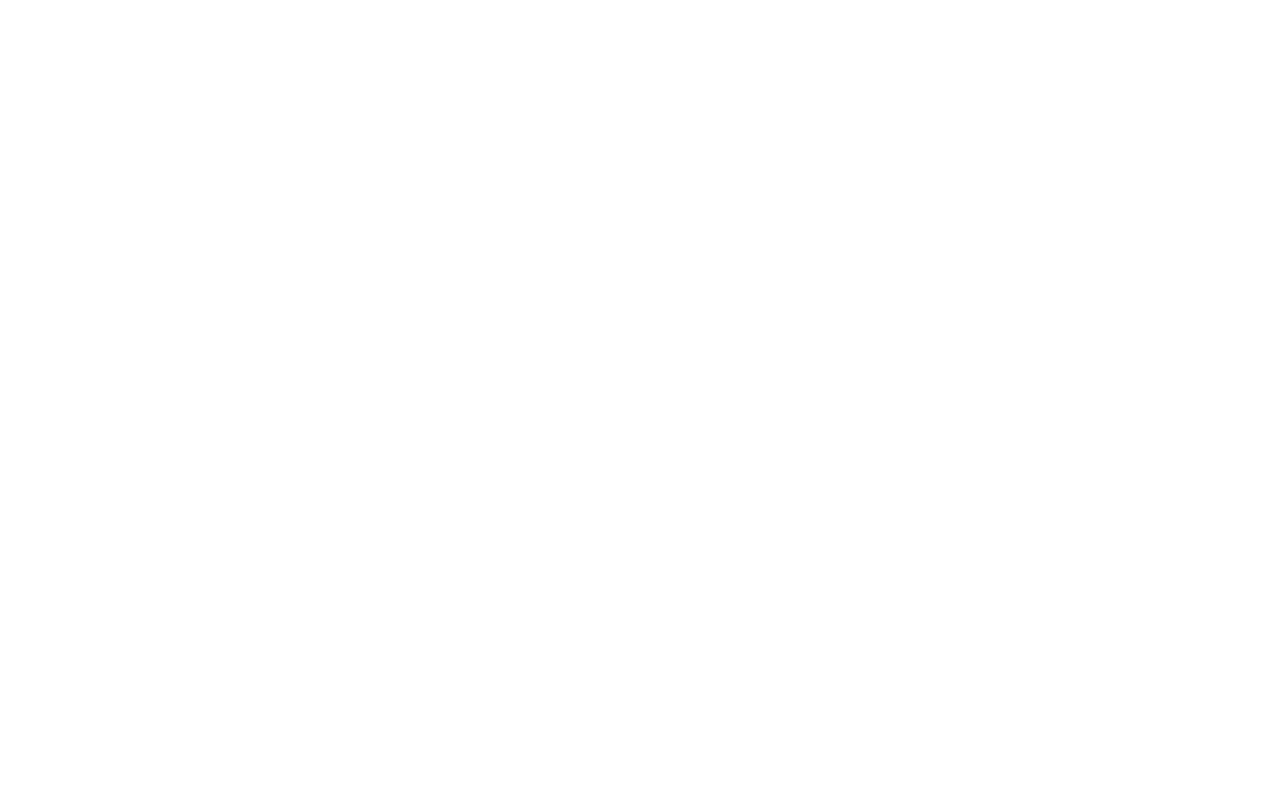
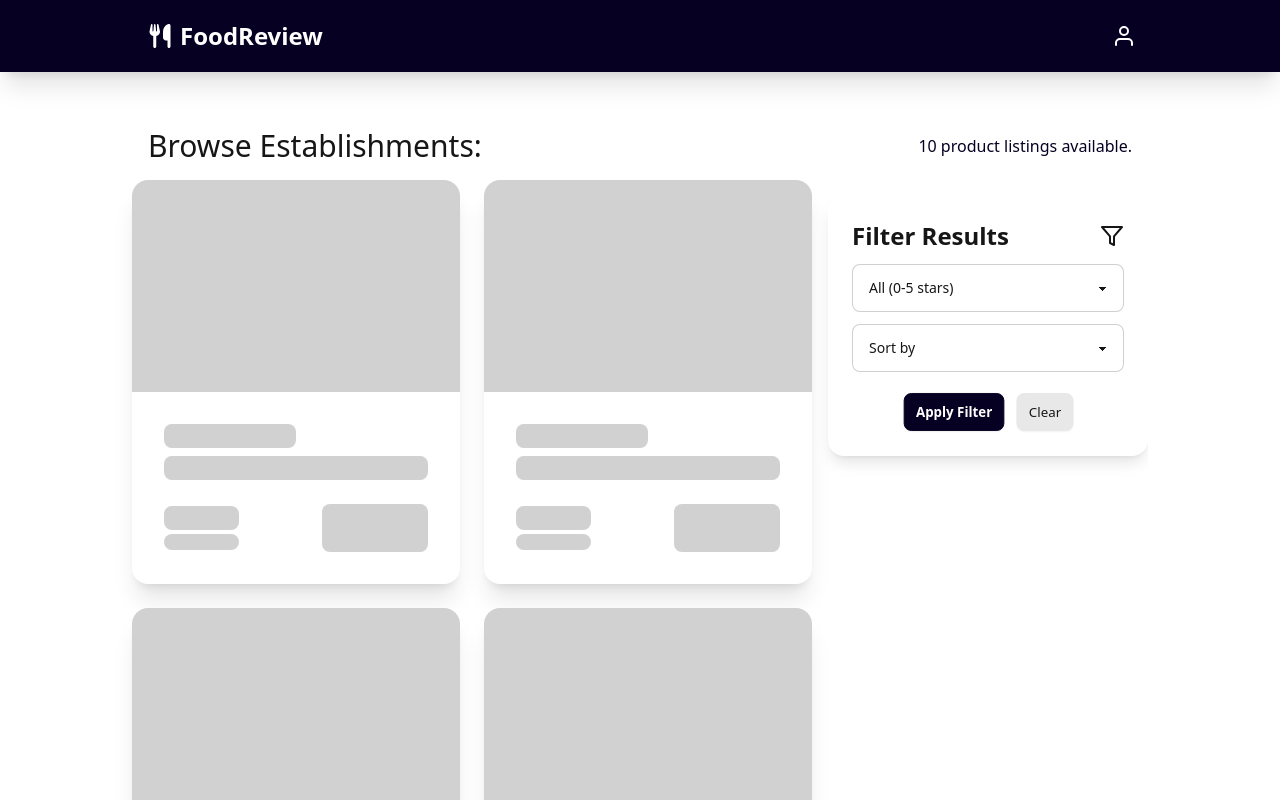
Before and after one commit to fofajardo/cmsc127-food-review, a React (Vite) app: page /feed in a window 1280 px wide. Before the commit this address had no page. Shown: the top 800 px of the page. Built offline with nearby package versions, Linux system fonts and the light colour scheme.

Commit message:
feature: created initial establishment feed page.

```diff
--- a/src/App.tsx
+++ b/src/App.tsx
@@ -3,12 +3,14 @@
 
 import "./App.css";
 import { HomePage } from "./pages/HomePage.tsx";
+import { EstablishmentFeedPage } from "./pages/EstablishmentFeedPage.tsx";
 
 function App() {
   return (
     <BrowserRouter>
       <Routes>
         <Route path="/" element={<HomePage />} />
+        <Route path="/feed" element={<EstablishmentFeedPage />} />
       </Routes>
     </BrowserRouter>
   );
--- /dev/null
+++ b/src/components/estab_feed/EstablishmentFeedFilterCard.tsx
@@ -0,0 +1,89 @@
+import React from "react";
+import { FiFilter } from "react-icons/fi";
+
+export function EstablishmentFeedFilterCard({
+  applyFilter,
+}: {
+  applyFilter: (
+    searchString: string,
+    minPrice: number,
+    maxPrice: number,
+    sortType: string
+  ) => void;
+}) {
+  const handleFilterClick = () => {
+    const searchInput = (
+      document.getElementById("searchInput") as HTMLInputElement
+    ).value;
+    const minPriceInput = parseInt(
+      (document.getElementById("minPriceInput") as HTMLInputElement).value
+    );
+    const maxPriceInput = parseInt(
+      (document.getElementById("maxPriceInput") as HTMLInputElement).value
+    );
+    let sortInput = (document.querySelector(".select") as HTMLSelectElement)
+      .value;
+    // if default, set to empty string
+    if (sortInput === "Sort by") sortInput = "";
+    applyFilter(searchInput, minPriceInput, maxPriceInput, sortInput);
+  };
+  const handleClearClick = () => {
+    (document.getElementById("searchInput") as HTMLInputElement).value = "";
+    (document.getElementById("minPriceInput") as HTMLInputElement).value = "";
+    (document.getElementById("maxPriceInput") as HTMLInputElement).value = "";
+    (document.querySelector(".select") as HTMLSelectElement).value = "Sort by";
+    applyFilter("", 0, 0, "Sort by");
+  };
+  return (
+    <>
+      <div className="card ml-4 mt-4 flex h-max max-h-80 w-80 bg-white shadow-lg">
+        <div className="p-0">
+          <div className="z-50 flex flex-col justify-between gap-3 p-6">
+            <h2 className="text-elbitgreen w-full text-left text-2xl font-bold">
+              <span className="flex flex-row items-center justify-start">
+                <span>Filter Results</span>
+                <span className="flex flex-1 flex-row justify-end">
+                  <FiFilter className="text-2xl" />
+                </span>
+              </span>
+            </h2>
+            <select
+              defaultValue={"Sort by"}
+              className="select select-bordered w-full max-w-xs bg-white"
+            >
+              <option disabled>Average Rating</option>
+              <option>All (0-5 stars)</option>
+              <option>High (4 stars or higher)</option>
+            </select>
+            <select
+              defaultValue={"Sort by"}
+              className="select select-bordered w-full max-w-xs bg-white"
+            >
+              <option disabled>Sort by</option>
+              <option>Alphabetical A-Z</option>
+              <option>Alphabetical Z-A</option>
+            </select>
+            <div className="card-actions mt-2 flex w-full flex-row justify-center">
+              <button
+                className="btn btn-neutral h-max min-h-0 p-3 text-white "
+                onClick={() => {
+                  handleFilterClick();
+                }}
+              >
+                Apply Filter
+              </button>
+              <button
+                className="btn h-max min-h-0 p-3 font-normal"
+                onClick={() => {
+                  handleClearClick();
+                }}
+              >
+                Clear
+              </button>
+            </div>
+          </div>
+        </div>
+      </div>
+    </>
+  );
+}
--- /dev/null
+++ b/src/components/estab_feed/MockEstablishmentCard.tsx
@@ -0,0 +1,25 @@
+import React from "react";
+
+// Mock product card for the customer feed; shown when the product data is loading
+export function MockEstablishmentCard({}: {}) {
+  return (
+    <>
+      <div className="bounce-in productCard card w-[20.5rem] border-0 bg-white text-left shadow-xl transition-all duration-300 hover:cursor-pointer 2xl:hover:-translate-y-2">
+        <figure>
+          <div className="skeleton h-[13.25rem] w-full rounded-none"></div>
+        </figure>
+        <div className="card-body gap-1 p-8">
+          <h2 className="card-title skeleton h-6 w-1/2 rounded-lg"></h2>
+          <p className="skeleton mt-1 h-6 w-full rounded-lg"></p>
+          <div className="card-actions mt-5 justify-end">
+            <p className="flex h-full flex-1 flex-col justify-center ">
+              <span className="skeleton h-6 w-1/2 rounded-lg"></span>
+              <span className="skeleton mt-1 h-4 w-1/2 rounded-lg"></span>
+            </p>
+            <div className="skeleton h-12 w-2/5 rounded-lg"></div>
+          </div>
+        </div>
+      </div>
+    </>
+  );
+}
--- /dev/null
+++ b/src/pages/EstablishmentFeedPage.tsx
@@ -0,0 +1,127 @@
+import React, { useState } from "react";
+import {
+  NavigationBar,
+  openShoppingCartModal,
+} from "../components/common/NavigationBar.tsx";
+import { Footer } from "../components/common/Footer.tsx";
+import { FiFilter } from "react-icons/fi";
+import { MockEstablishmentCard } from "../components/estab_feed/MockEstablishmentCard.tsx";
+import { EstablishmentFeedFilterCard } from "../components/estab_feed/EstablishmentFeedFilterCard.tsx";
+
+export function EstablishmentFeedPage() {
+  // PAGINATION LOGIC
+  // original array of products
+  const [originalProducts, setOriginalProducts] = useState([]);
+  // active array of products (filtered)
+  const [activeProducts, setActiveProducts] = useState(originalProducts);
+  // max page number
+  const [maxPage, setMaxPage] = useState(
+    Math.ceil(originalProducts.length / 10)
+  );
+  // this stores the currently displayed products array
+  const [currentPageProducts, setCurrentPageProducts] = useState(
+    originalProducts.slice(0, 10)
+  );
+  // this stores the current page number
+  const [page, setPage] = useState(1);
+  // given a page number, return the products to be displayed
+  const handleChangePage = (newPage: number) => {
+    if (newPage > 0 && newPage <= maxPage) {
+      setPage(newPage);
+      const productsPerPage = 10;
+      const start = (newPage - 1) * productsPerPage;
+      const end = start + productsPerPage;
+      setCurrentPageProducts(activeProducts.slice(start, end));
+      // scroll to the top of the page
+      window.scrollTo({ top: 0, behavior: "smooth" });
+    }
+  };
+
+  // @ TODO: implement filter logic
+  const applyFilter = () => {};
+  return (
+    <div className="flex flex-col items-center">
+      <NavigationBar />
+      {/* MAIN CONTAINER*/}
+      <div className="flex min-h-[86vh] w-full max-w-[1080px] flex-1 flex-col items-stretch p-8">
+        <div className="flex flex-row flex-wrap items-center justify-between px-4 pt-6 text-left text-3xl font-medium ">
+          <div className="line-clamp-1 h-min w-max">Browse Establishments:</div>
+          <div className="line-clamp-1 w-max text-base font-normal text-neutral">
+            {/* @TODO: make this conditional */}
+            {10 ? 10 + " product listings available." : "Fetching products..."}
+          </div>
+        </div>
+        <div className="flex h-max flex-row">
+          {/* Main section containing cards of previewed products */}
+          <main className="flex min-h-[100vh] max-w-[1080px] flex-[2] basis-[2fr] flex-col items-stretch bg-base-100 p-4 px-0 lg:basis-[3fr]">
+            <div className="grid grid-cols-1 gap-6 lg:grid-cols-2 ">
+              {originalProducts.length ? (
+                currentPageProducts.map((product) => {
+                  return (
+                    // <FeedProductCard
+                    //   key={product._id}
+                    //   product={product}
+                    //   productCart={productCart}
+                    //   setProductCart={setProductCart}
+                    //   openExpandedProductModal={openExpandedProductModal}
+                    //   setUserChangedProductCart={setUserChangedProductCart}
+                    // />
+                    <MockEstablishmentCard />
+                  );
+                })
+              ) : (
+                // display mock cards to signify loading
+                <>
+                  <MockEstablishmentCard />
+                  <MockEstablishmentCard />
+                  <MockEstablishmentCard />
+                  <MockEstablishmentCard />
+                </>
+              )}
+            </div>
+            {/* Pagination buttons section */}
+            <div className="pb-2 pt-8">
+              <div className={"join " + (maxPage <= 1 ? "hidden" : "")}>
+                <button
+                  className={
+                    "btn join-item " + (page > 1 ? "" : "btn-disabled")
+                  }
+                  onClick={() => {
+                    handleChangePage(page - 1);
+                  }}
+                >
+                  «
+                </button>
+                <div
+                  className="btn join-item"
+                  onClick={() => {
+                    handleChangePage(page);
+                  }}
+                  about="Go to top"
+                >
+                  Page {page} of {maxPage}
+                </div>
+                <button
+                  className={
+                    "btn join-item " + (page === maxPage ? "btn-disabled" : "")
+                  }
+                  onClick={() => {
+                    handleChangePage(page + 1);
+                  }}
+                >
+                  »
+                </button>
+              </div>
+            </div>
+          </main>
+          {/* (this section is hidden when screen is narrow (mobile)) */}
+          <aside className=" sticky top-[5.5rem] mt-4 hidden h-max max-h-[90vh] flex-col self-start overflow-y-scroll rounded-xl pb-10 sm:flex">
+            {/* Filter card */}
+            <EstablishmentFeedFilterCard applyFilter={applyFilter} />
+          </aside>
+        </div>
+      </div>
+      <Footer />
+    </div>
+  );
+}
```
